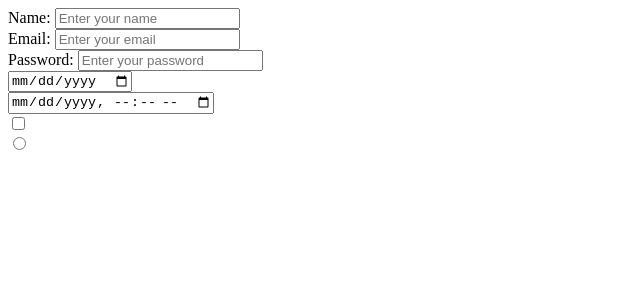
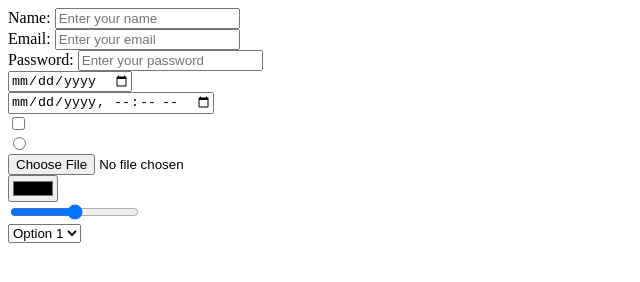
Before and after one commit to Aporv2004/Frontend, a plain HTML site: page Day-4/forms.html in a window 1280 px wide. Shown: the whole page, without its empty margins (0-640 px from the left). Drawn offline with Linux system fonts and the light colour scheme.

Commit message:
Modified

```diff
--- a/Day-4/forms.html
+++ b/Day-4/forms.html
@@ -31,6 +31,23 @@
          <div>
             <input type="radio">
          </div>
+         <div>
+            <input type="file">
+         </div>
+         <div>
+            <input type="color">
+
+         </div>
+         <div>
+            <input type="range">
+         </div>
+         <div>
+            <select>
+                <option value="option1">Option 1</option>
+                <option value="option2">Option 2</option>
+                <option value="option3">Option 3</option>
+            </select>
+         </div>
     </form>
 </body>
 </html>
```
